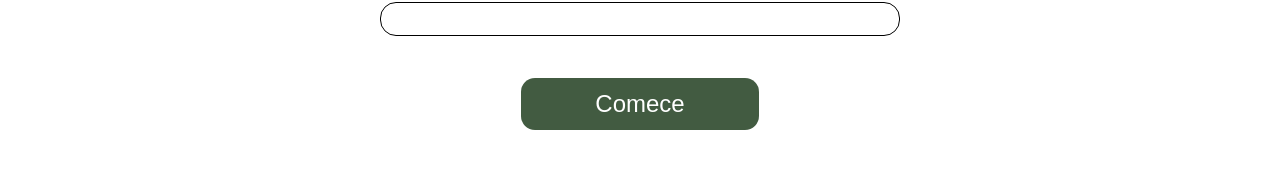
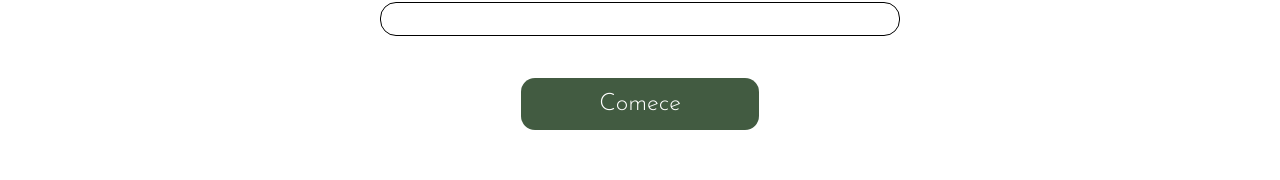
Before and after one commit to tierres/Arome, a React (Vite) app in the folder arome-ds/: page /becomeamember in a window 1280 px wide. Shown: the part 1950-2130 px from the top of the page. Built offline with nearby package versions, Linux system fonts and the light colour scheme.

Commit message:
Notebook - 26/03/24 - 12h01 - Trabalhando nos inputs

```diff
--- a/arome-ds/src/components/ClubForm/ClubForm.module.css
+++ b/arome-ds/src/components/ClubForm/ClubForm.module.css
@@ -37,7 +37,7 @@
     background-color: #425B41;
     color: white;
     font-size: x-large;
-
+    font-family: "Josefin Sans", sans-serif;
 
     border: none;
     border-radius: 14px;
--- a/arome-ds/src/components/ClubForm/ClubForm.tsx
+++ b/arome-ds/src/components/ClubForm/ClubForm.tsx
@@ -60,12 +60,12 @@ export const ClubForm = () => {
             <div className={classes.formDiv}>
               <label htmlFor="email">E-mail: </label>
               <br />
-              <input type="text" name='email' value={fields.email} onChange={handleFieldsChange}/>
+              <input type="email" name='email' value={fields.email} onChange={handleFieldsChange}/>
             </div>
             <div className={classes.formDiv}>
               <label htmlFor="phone">Telefone: </label>
               <br />
-              <input type="text" name='phone' value={fields.phone} onChange={handleFieldsChange}/>
+              <input type="tel" name='phone' value={fields.phone} onChange={handleFieldsChange}/>
             </div>
             <div className={classes.formDiv}>
               <label htmlFor="address">Endereço: </label>
@@ -79,7 +79,10 @@ export const ClubForm = () => {
             </div>
             <br />
             <br />
-            <input className={classes.submitButton} type='submit' value="Comece"/>
+            <button className={classes.submitButton} type='submit'>
+              Comece
+            </button>
+
           </form>
         </div>
       </SectionContainer>
```
